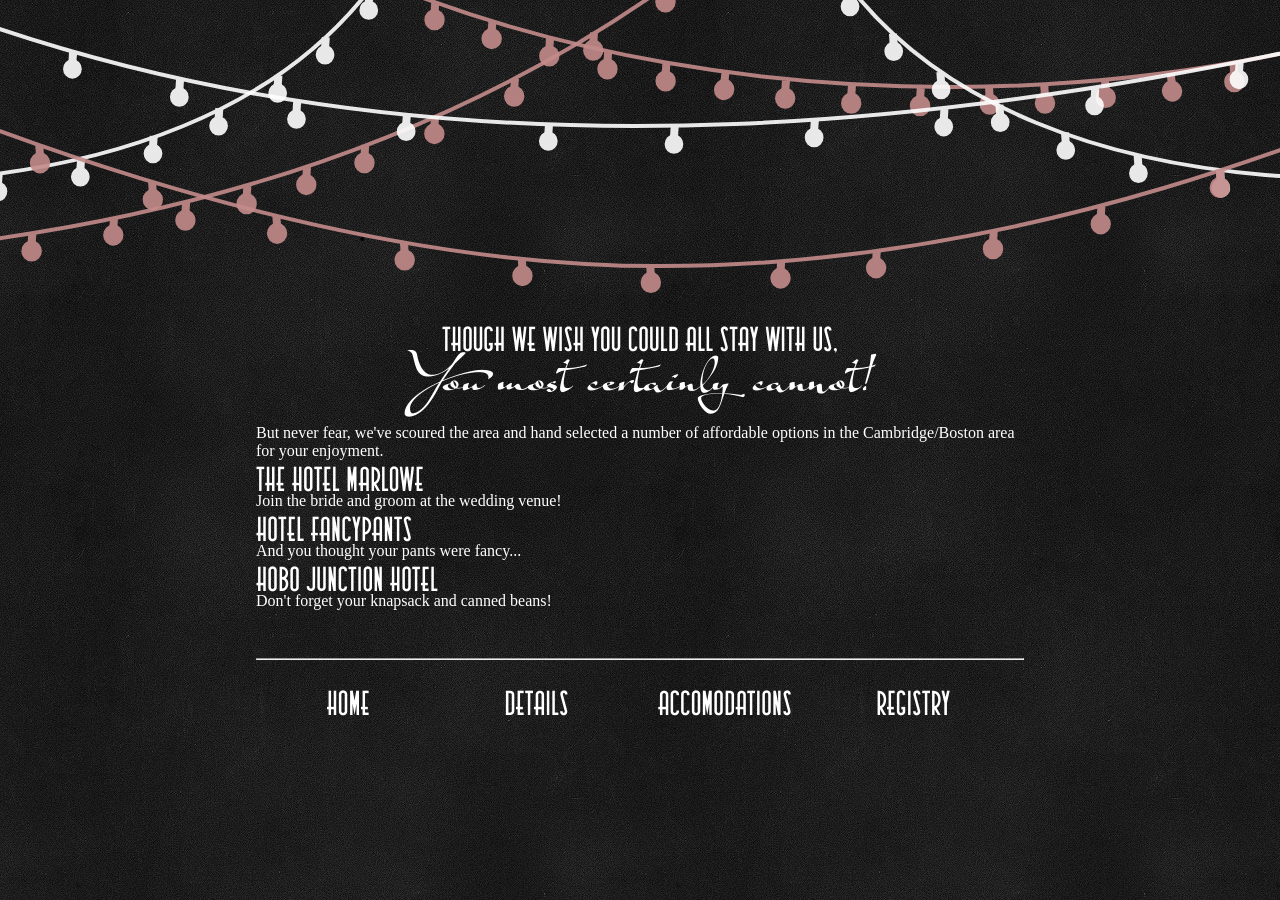
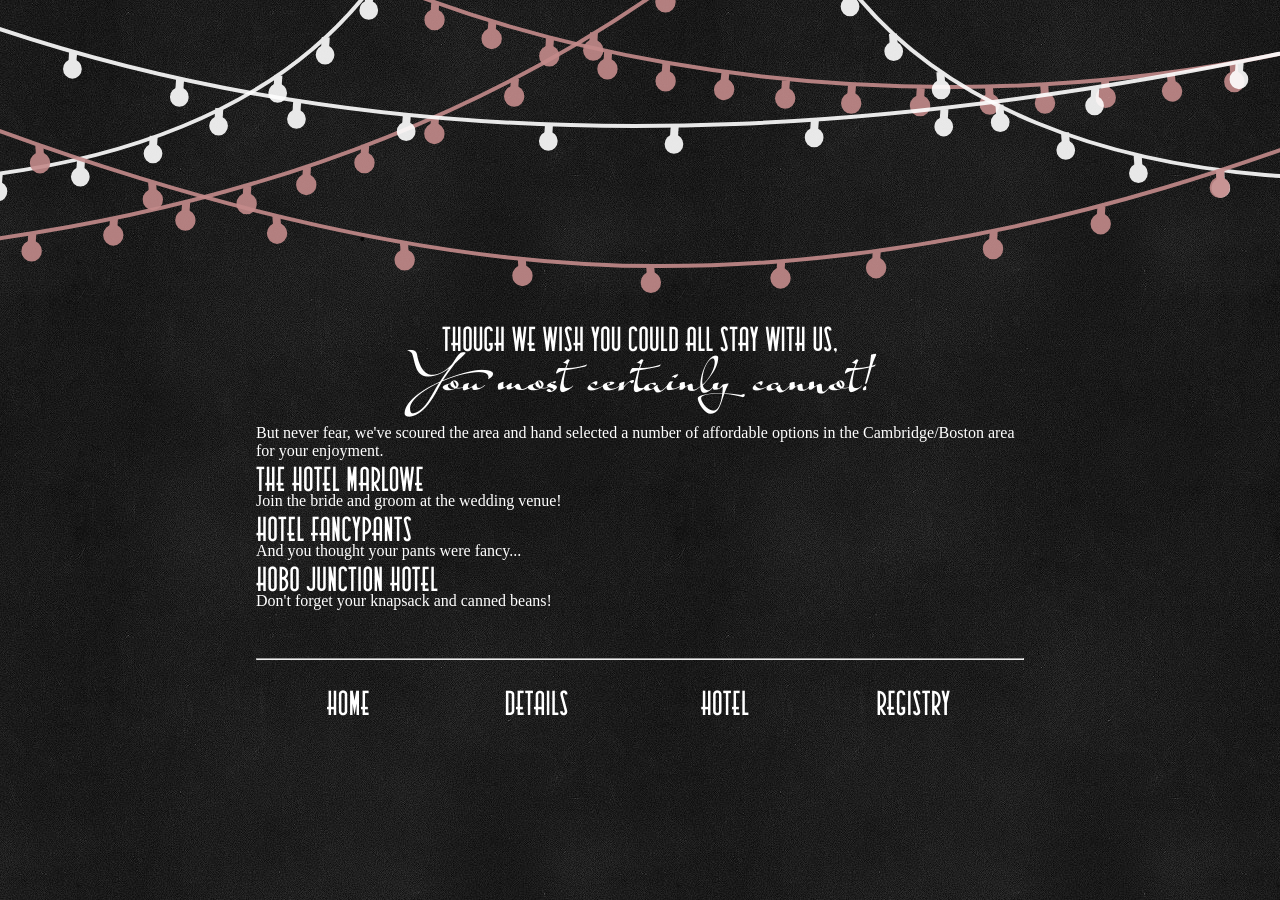
Before and after one commit to tdg5/wedding_jekyll, a Jekyll site: the page built from pages/hotel/index.html, in a window 1280 px wide. Built offline with Jekyll 4.4.1, drawn with Linux system fonts in a browser that asks for light colours; Markdown is read by kramdown in place of the engine named in the settings.

Commit message:
Move accomodations to hotel

```diff
--- a/_layouts/card.html
+++ b/_layouts/card.html
@@ -9,7 +9,7 @@ layout: default
   <ul class="nav unadorned">
     <li class="sans-serif"><a class="unadorned" href="/">Home</a></li>
     <li class="sans-serif"><a class="unadorned" href="/details/">Details</a></li>
-    <li class="sans-serif"><a class="unadorned" href="/accomodations/">Accomodations</a></li>
+    <li class="sans-serif"><a class="unadorned" href="/hotel/">Hotel</a></li>
     <li class="sans-serif"><a class="unadorned" href="/registry/">Registry</a></li>
   </ul>
 </div>
--- a/pages/accomodations/index.html
+++ b/pages/hotel/index.html
@@ -1,28 +1,28 @@
 ---
 layout: card
-permalink: /accomodations/
+permalink: /hotel/
 theme: dark
 title: Though we wish you could all stay with us, you most certainly cannot!
 ---
 <p class="centered sans-serif lg">Though we wish you could all stay with us,</p>
 <p class="centered script lg">You most certainly cannot!</p>
-<p>
+<p class="copy">
   But never fear, we've scoured the area and hand selected a number of
   affordable options in the Cambridge/Boston area for your enjoyment.
 </p>
 <ul class="unadorned">
   <li>
     <h3 class="sans-serif"><a class="unadorned" href="http://www.hotelmarlowe.com/">The Hotel Marlowe</a></h3>
-    <p>Join the bride and groom at the wedding venue!</p>
+    <p class="copy">Join the bride and groom at the wedding venue!</p>
   </li>
   <li>
     <h3 class="sans-serif">Hotel Fancypants</h3>
-    <p>
+    <p class="copy">
       And you thought your pants were fancy...
     </p>
   </li>
   <li>
     <h3 class="sans-serif">Hobo Junction Hotel</h3>
-    <p>Don't forget your knapsack and canned beans!</p>
+    <p class="copy">Don't forget your knapsack and canned beans!</p>
   </li>
 </ul>
```
